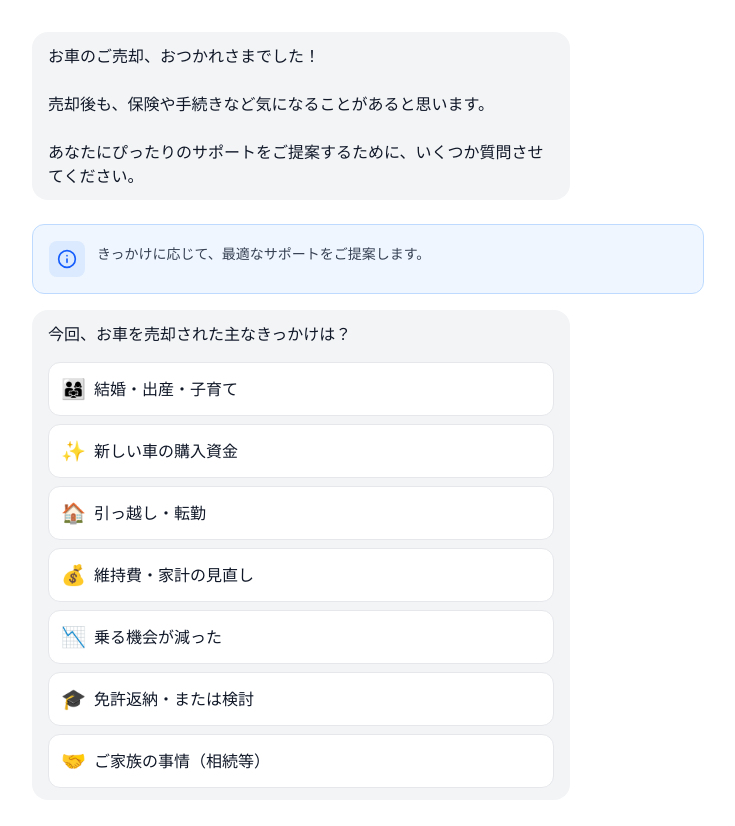
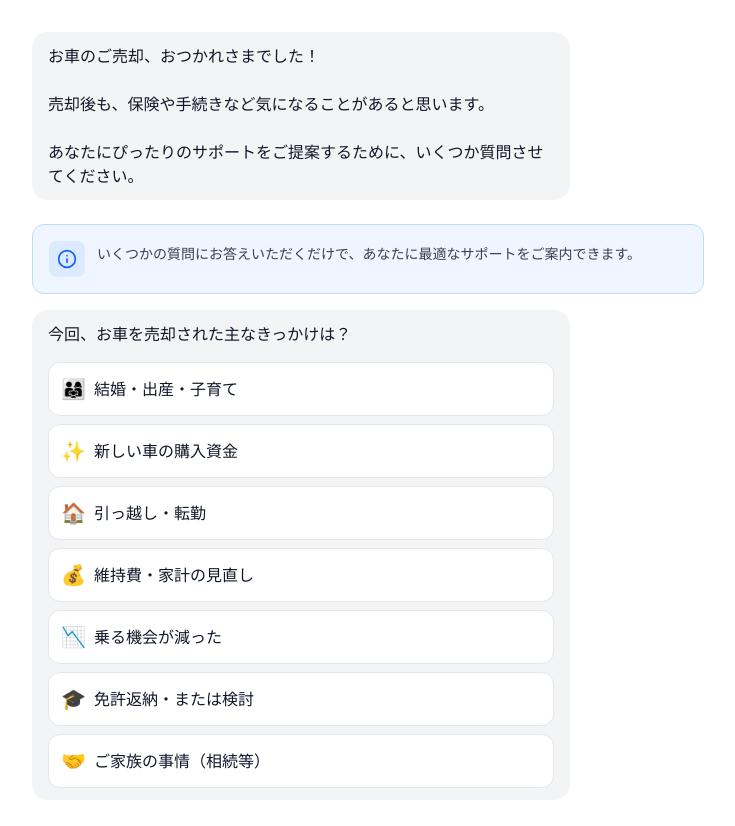
Before and after one commit to 045fortyfive/sonpoGPT, a Next.js app: page /survey in a window 1280 px wide. Shown: the top 826 px of the page, without its empty margins (272-1007 px from the left). Built offline with nearby package versions, Linux system fonts and the light colour scheme.

Commit message:
fix: ヒント文言を「提案」から「アンケート」に修正

```diff
--- a/src/data/surveyQuestions.ts
+++ b/src/data/surveyQuestions.ts
@@ -15,7 +15,7 @@ export const surveyQuestions: SurveyQuestion[] = [
     type: 'single',
     text: '今回、お車を売却された主なきっかけは？',
     hint: {
-      text: 'きっかけに応じて、最適なサポートをご提案します。',
+      text: 'いくつかの質問にお答えいただくだけで、あなたに最適なサポートをご案内できます。',
       type: 'info',
     },
     options: [
```
Also changed, not shown: 1 other file (tests, documents, lock files or other folders).
